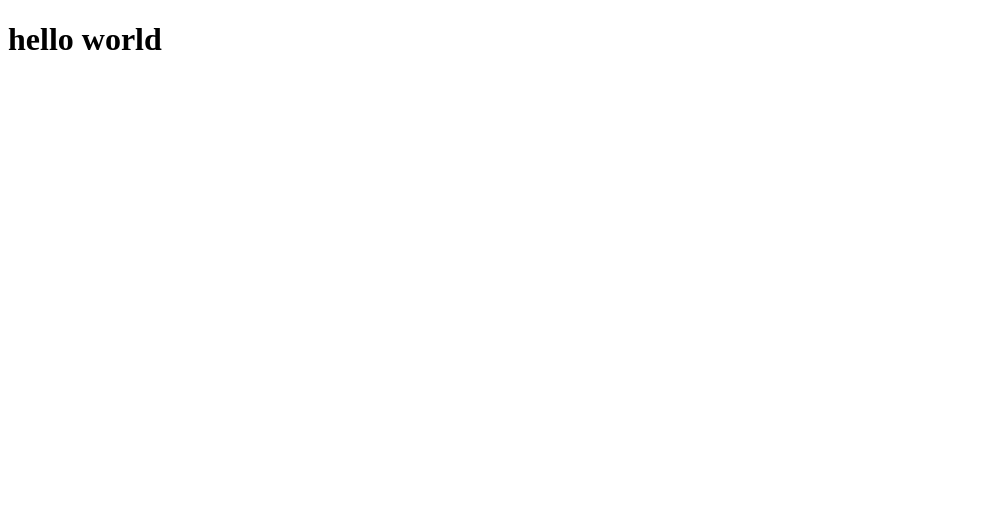
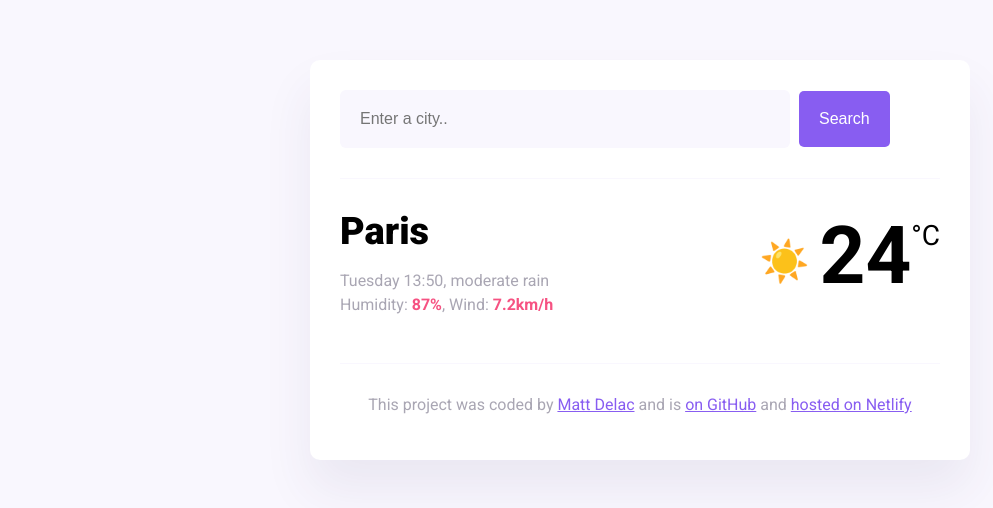
Before and after one commit to fazelehalipoor/weather-project, a plain HTML site: page index.html in a window 1280 px wide. Shown: the whole page, without its empty margins (0-993 px from the left). Drawn offline with nearby package versions, Linux system fonts and the light colour scheme.

Commit message:
added js, html and css of my working project

```diff
--- a/index.html
+++ b/index.html
@@ -2,15 +2,51 @@
 <html lang="en">
 
 <head>
-    <meta charset="UTF-8">
-    <meta name="viewport" content="width=device-width, initial-scale=1.0">
-    <title>Document</title>
+  <meta charset="UTF-8" />
+  <meta name="viewport" content="width=device-width, initial-scale=1.0" />
+  <link rel="preconnect" href="https://fonts.googleapis.com" />
+  <link rel="preconnect" href="https://fonts.gstatic.com" crossorigin />
+  <link
+    href="https://fonts.googleapis.com/css2?family=Roboto:ital,wght@0,100;0,400;0,500;0,700;0,900;1,100;1,300;1,400;1,500;1,700;1,900&display=swap"
+    rel="stylesheet" />
+  <script src="https://unpkg.com/axios@1.6.7/dist/axios.min.js"></script>
+  <link rel="stylesheet" href="src/styles.css" />
+  <title>My weather application</title>
 </head>
 
 <body>
-    <h1>
-        hello world
-    </h1>
+  <div class="weather-app">
+    <header>
+      <form id="search-form">
+        <input type="search" placeholder="Enter a city.." required class="search-input" id="search-input" />
+        <input type="submit" value="Search" class="search-button" />
+      </form>
+    </header>
+    <main>
+      <div class="current-weather">
+        <div>
+          <h1 class="current-city" id="current-city">Paris</h1>
+          <p class="current-details">
+            <span id="current-date"></span>, moderate rain <br />
+            Humidity: <strong>87%</strong>, Wind: <strong>7.2km/h</strong>
+          </p>
+        </div>
+        <div class="current-temperature">
+          <span class="current-temperature-icon">☀️</span><span class="current-temperature-value"
+            id="current-temperature-value">24</span><span class="current-temperature-unit">°C</span>
+        </div>
+      </div>
+    </main>
+    <footer>
+      <p>
+        This project was coded by
+        <a href="#" target="_blank">Matt Delac</a> and is
+        <a href="#" target="_blank"> on GitHub</a> and
+        <a href="#" target="_blank">hosted on Netlify</a>
+      </p>
+    </footer>
+  </div>
 </body>
+<script src="src/index.js"></script>
 
 </html>
--- /dev/null
+++ b/src/index.js
@@ -0,0 +1,65 @@
+function search(event) {
+  event.preventDefault();
+  let searchInputElement = document.querySelector("#search-input");
+  let cityElement = document.querySelector("#current-city");
+  cityElement.innerHTML = searchInputElement.value;
+}
+
+function formatDate(date) {
+  let minutes = date.getMinutes();
+  let hours = date.getHours();
+  let day = date.getDay();
+
+  if (minutes < 10) {
+    minutes = `0${minutes}`;
+  }
+
+  if (hours < 10) {
+    hours = `0${hours}`;
+  }
+
+  let days = [
+    "Sunday",
+    "Monday",
+    "Tuesday",
+    "Wednesday",
+    "Thursday",
+    "Friday",
+    "Saturday",
+  ];
+
+  let formattedDay = days[day];
+  return `${formattedDay} ${hours}:${minutes}`;
+}
+
+let searchForm = document.querySelector("#search-form");
+searchForm.addEventListener("submit", search);
+
+let currentDateELement = document.querySelector("#current-date");
+let currentDate = new Date();
+
+currentDateELement.innerHTML = formatDate(currentDate);
+
+function displayTemperatureAndCity(response) {
+  let temperature = Math.round(response.data.temperature.current);
+  let city = response.data.city;
+
+  let cityElement = document.querySelector("#current-city");
+  cityElement.innerHTML = city;
+
+  let temperatureElement = document.querySelector("#current-temperature-value");
+  temperatureElement.innerHTML = temperature;
+}
+
+function searchCity(event) {
+  event.preventDefault();
+  let searchInput = document.querySelector("#search-input");
+  let city = searchInput.value;
+  let apiKey = "21b4c3ea35c50f8b3156odtae63b894e";
+  let apiUrl = `https://api.shecodes.io/weather/v1/current?query=${city}&key=${apiKey}&units=metric`;
+
+  axios.get(apiUrl).then(displayTemperatureAndCity);
+}
+
+let searchCityForm = document.querySelector("#search-form");
+searchCityForm.addEventListener("submit", searchCity);
--- /dev/null
+++ b/src/styles.css
@@ -0,0 +1,98 @@
+body {
+  background: #f9f7fe;
+  font-family: "Roboto", sans-serif;
+}
+
+a {
+  color: #885df1;
+}
+
+.weather-app {
+  background: white;
+  max-width: 600px;
+  margin: 60px auto;
+  padding: 30px;
+  border-radius: 10px;
+  box-shadow: 0 30px 50px rgba(65, 50, 100, 0.08);
+}
+
+header {
+  border-bottom: 1px solid #f9f7fe;
+  padding-bottom: 30px;
+}
+
+.search-input {
+  background-color: #f9f7fe;
+  border: none;
+  color: rgba(39, 33, 66, 0.4);
+  font-size: 16px;
+  padding: 20px;
+  width: 75%;
+  border-radius: 6px;
+}
+
+.search-button {
+  margin-left: 5px;
+  font-size: 16px;
+  background-color: #885df1;
+  color: white;
+  border: none;
+  padding: 20px;
+  line-height: 1;
+  border-radius: 5px;
+}
+
+main {
+  padding: 30px 0;
+}
+
+.current-temperature {
+  font-size: 48px;
+}
+
+.current-weather {
+  display: flex;
+  justify-content: space-between;
+}
+
+.current-city {
+  font-size: 38px;
+  font-weight: 900;
+  margin: 0;
+}
+.current-details {
+  color: rgba(39, 33, 66, 0.4);
+  font-size: 16px;
+  font-weight: 400;
+  line-height: 24px;
+}
+
+.current-details strong {
+  color: #f65282;
+}
+
+.current-temperature-icon {
+  position: relative;
+  top: -8px;
+  font-size: 40px;
+  margin-right: 10px;
+}
+
+.current-temperature-value {
+  font-size: 80px;
+  font-weight: bold;
+}
+
+.current-temperature-unit {
+  font-size: 28px;
+  position: relative;
+  top: -38px;
+}
+
+footer {
+  border-top: 1px solid #f9f7fe;
+  text-align: center;
+  padding-top: 15px;
+
+  color: rgba(39, 33, 66, 0.4);
+}
```
